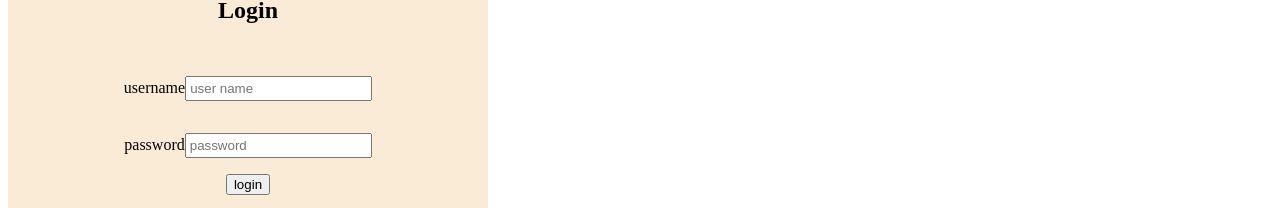
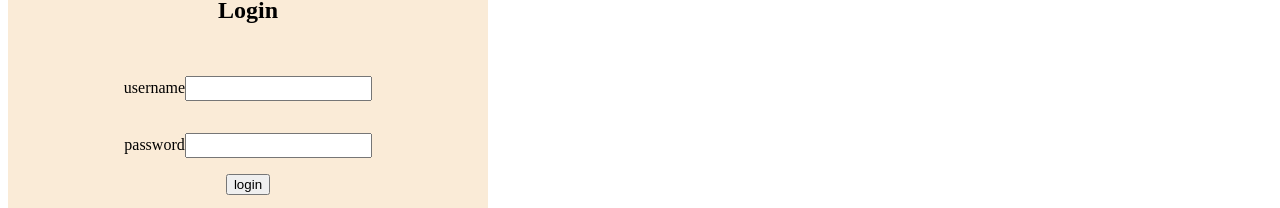
Before and after one commit to Amutha37/part2-redux-notes-frontend, a React (Create React App) app: page / in a window 1280 px wide. Both pictures are taken after a click on the button "log in". Shown: the part 129-337 px from the top of the page. Built offline with nearby package versions, Linux system fonts and the light colour scheme; no server answers.

Commit message:
refactor login form and mover state form app to Loginform

```diff
--- a/src/App.js
+++ b/src/App.js
@@ -13,8 +13,6 @@ const App = () => {
   // const [newNote, setNewNote] = useState('')
   const [showAll, setShowAll] = useState(false)
 
-  const [username, setUsername] = useState('')
-  const [password, setPassword] = useState('')
   const [user, setUser] = useState(null)
 
   const [errorMessage, setErrorMessage] = useState(null)
@@ -35,13 +33,29 @@ const App = () => {
     }
   }, [])
 
-  const addNote = (noteObject) => {
-    noteService.create(noteObject).then((returnedNote) => {
-      setNotes(notes.concat(returnedNote))
-    })
-
+  const addNote = async (noteObject) => {
+    // noteService.create(noteObject).then((returnedNote) => {
+    //   setNotes(notes.concat(returnedNote))
+    // })
     setErrTextColour(false)
-    setErrorMessage(`Note '${noteObject.content}' succesfully saved.`)
+    try {
+      const saveNotes = await noteService.create(noteObject)
+      // .then((returnedNote) => {
+      // setNotes(notes.concat(noteObject))
+      setNotes([...notes, saveNotes])
+      setErrorMessage(`Note '${noteObject.content}' succesfully saved.`)
+      setTimeout(() => {
+        setErrorMessage(null)
+      }, 5000)
+      // })
+    } catch (error) {
+      console.log(error.response.data)
+      setErrTextColour(true)
+      setErrorMessage(error.response.data)
+      setTimeout(() => {
+        setErrorMessage(null)
+      }, 5000)
+    }
   }
 
   // show list of important and all
@@ -79,20 +93,16 @@ const App = () => {
       })
   }
   // === login handler ===
-  const handleLogin = async (event) => {
-    event.preventDefault()
-
+  const handleLogin = async (blogObject) => {
     try {
       const user = await loginService.login({
-        username,
-        password,
+        username: blogObject.username,
+        password: blogObject.password,
       })
       window.localStorage.setItem('loggedNoteappUser', JSON.stringify(user))
       noteService.setToken(user.token)
       setUser(user)
-      console.log('logging in with', username, password)
-      setUsername('')
-      setPassword('')
+      console.log('logging in with', user.username, user.password)
     } catch (exception) {
       setErrorMessage('Wrong user name or password!')
       setTimeout(() => {
@@ -100,17 +110,35 @@ const App = () => {
       }, 5000)
     }
   }
+  // Without try and catch
+
+  //   const user = await loginService.login({
+  //     username: blogObject.username,
+  //     password: blogObject.password,
+  //   })
+  //   window.localStorage.setItem('loggedNoteappUser', JSON.stringify(user))
+  //   noteService.setToken(user.token)
+  //   setUser(user)
+  //   console.log('logging in with', blogObject.username, blogObject.password)
+
+  //   setErrorMessage(
+  //     `Note '${blogObject.username}' succesfully saved.`,
+  //     setTimeout(() => {
+  //       setErrorMessage(null)
+  //     }, 5000)
+  //   )
+  // }
 
   // === login form ===
 
   const loginForm = () => (
     <Togglable buttonLabel='log in'>
       <LoginForm
-        username={username}
-        password={password}
-        handleUsernameChange={({ target }) => setUsername(target.value)}
-        handlePasswordChange={({ target }) => setPassword(target.value)}
-        handleSubmit={handleLogin}
+        // username={username}
+        // password={password}
+        // handleUsernameChange={({ target }) => setUsername(target.value)}
+        // handlePasswordChange={({ target }) => setPassword(target.value)}
+        createLogin={handleLogin}
       />
     </Togglable>
   )
--- a/src/components/LoginForm.js
+++ b/src/components/LoginForm.js
@@ -1,31 +1,46 @@
-import React from 'react'
+import React, { useState } from 'react'
 
-const LoginForm = ({
-  handleSubmit,
-  handleUsernameChange,
-  handlePasswordChange,
-  username,
-  password,
-}) => {
+const LoginForm = ({ createLogin }) => {
+  const [username, setUsername] = useState('')
+  const [password, setPassword] = useState('')
+
+  // === handle Login ===
+
+  const handleLogin = (event) => {
+    event.preventDefault()
+
+    createLogin({
+      username,
+      password,
+    })
+
+    setUsername('')
+    setPassword('')
+  }
+
+  //  === handleChange ===
+
+  const handleUsernameChange = (event) => {
+    setUsername(event.target.value)
+  }
+  const handlePasswordChange = (event) => {
+    setPassword(event.target.value)
+  }
+
   return (
     <div>
       <h2>Login</h2>
 
-      <form onSubmit={handleSubmit}>
+      <form onSubmit={handleLogin}>
         <div>
           username
-          <input
-            value={username}
-            placeholder='user name'
-            onChange={handleUsernameChange}
-          />
+          <input value={username} onChange={handleUsernameChange} />
         </div>
         <div>
           password
           <input
             type='password'
             value={password}
-            placeholder='password'
             autoComplete='off'
             onChange={handlePasswordChange}
           />
```
